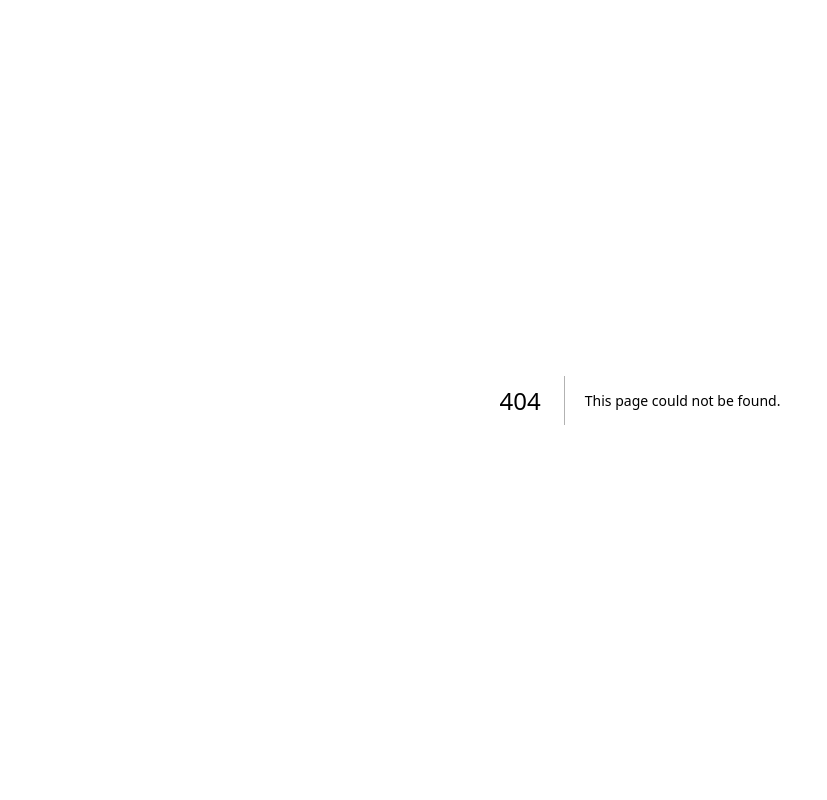
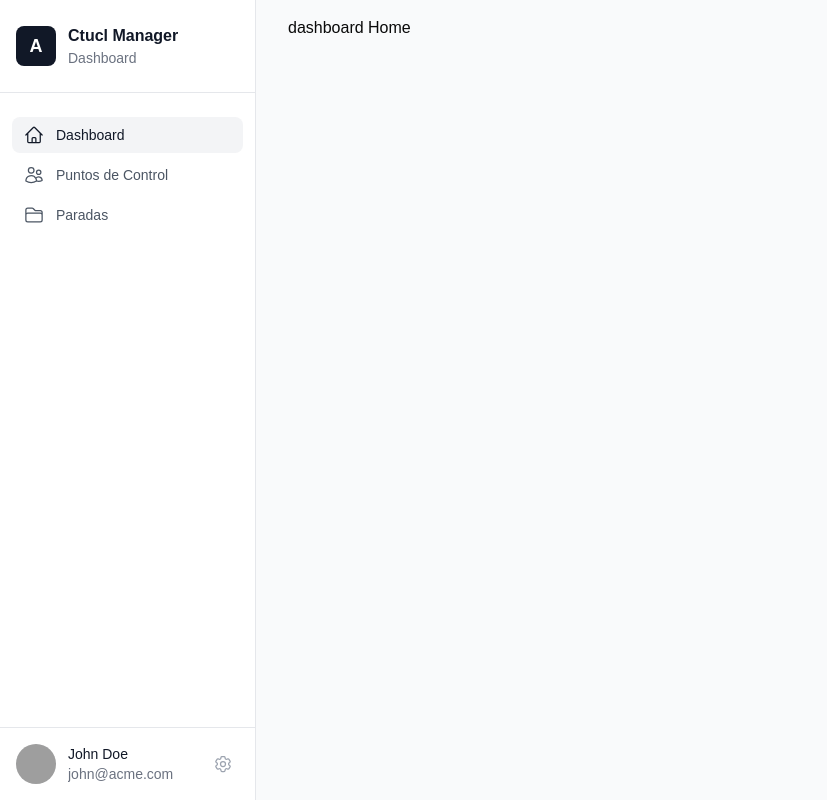
Before and after one commit to DesarrolloCTUCL/frontendctucl, a Next.js app: page /dashboard in a window 1280 px wide. Before the commit this address had no page. Shown: the whole page, without its empty margins (0-827 px from the left). Built offline with nearby package versions, Linux system fonts and the light colour scheme; grey boxes are pictures that could not be loaded.

Commit message:
update frontend

```diff
--- a/package.json
+++ b/package.json
@@ -9,6 +9,8 @@
     "lint": "next lint"
   },
   "dependencies": {
+    "@heroicons/react": "^2.2.0",
+    "@radix-ui/react-slot": "^1.1.2",
     "@types/js-cookie": "^3.0.6",
     "axios": "^1.7.9",
     "class-variance-authority": "^0.7.1",
@@ -16,8 +18,8 @@
     "js-cookie": "^3.0.5",
     "lucide-react": "^0.474.0",
     "next": "15.1.6",
-    "react": "^19.0.0",
-    "react-dom": "^19.0.0",
+    "react": "^18.3.1",
+    "react-dom": "^18.3.1",
     "tailwind-merge": "^3.0.1",
     "tailwindcss-animate": "^1.0.7"
   },
--- /dev/null
+++ b/src/app/dashboard/bus_stop/page.tsx
@@ -0,0 +1,10 @@
+export default function BusStop(){
+
+
+    return(
+        <>
+        Bus Page
+        </>
+    )
+
+}
--- /dev/null
+++ b/src/app/dashboard/charging_points/page.tsx
@@ -0,0 +1,10 @@
+export default function ChargingPoints(){
+
+
+
+    return(
+        <>
+            puntos de recarga
+        </>
+    );
+}
--- /dev/null
+++ b/src/app/dashboard/layout.tsx
@@ -0,0 +1,22 @@
+import SideBar from "@/components/side-bar";
+
+export default function Layout({
+    children,
+  }: Readonly<{
+    children: React.ReactNode;
+  }>){
+
+    return(
+      <html lang="es">
+      <body>
+        <div className="min-h-screen bg-gray-50 dark:bg-gray-950">
+          <SideBar />
+          <main className="lg:pl-64">
+            <div className="px-4 py-4 sm:px-6 lg:px-8">{children}</div>
+          </main>
+        </div>
+      </body>
+    </html>
+    )
+
+}
--- /dev/null
+++ b/src/app/dashboard/page.tsx
@@ -0,0 +1,10 @@
+export default function dashboard(){
+
+
+    return(
+        <>
+        dashboard Home
+        </>
+    )
+
+}
--- a/src/app/login/page.tsx
+++ b/src/app/login/page.tsx
@@ -1,6 +1,7 @@
 
 "use client"
 import { useState } from "react"
+import { useRouter } from "next/navigation";
 import { Eye, EyeOff } from "lucide-react"
 import { userAuthLogin } from "@/lib/auth"
 import { userAuht } from "@/types/user.types"
@@ -8,12 +9,18 @@ export default function Home() {
 const [showPassword, setShowPassword] = useState(false)
   const [email, setEmail] = useState("")
   const [password, setPassword] = useState("")
-
+  const router = useRouter();
   const handleSubmit = async(e: React.FormEvent) => {
     e.preventDefault()
     const credentials: userAuht = {email:email,password:password}
-    const response = await userAuthLogin(credentials);
-    console.log(response)
+    try {
+      const userData = await userAuthLogin(credentials);
+      router.push("/dashboard");
+      console.log("Usuario autenticado:", userData);
+
+    } catch (error: any) {
+      alert(error.response.data.message);
+    }
   }
 
   return (
--- /dev/null
+++ b/src/components/side-bar.tsx
@@ -0,0 +1,97 @@
+"use client"
+
+import * as React from "react"
+import Link from "next/link"
+import { usePathname } from "next/navigation"
+import {
+  ChartBarIcon,
+  FolderIcon,
+  HomeIcon,
+  InboxIcon,
+  UsersIcon,
+  Cog6ToothIcon,
+  Bars3Icon,
+  XMarkIcon,
+} from "@heroicons/react/24/outline"
+
+const navigation = [
+  { name: "Dashboard", href: "/dashboard", icon: HomeIcon,active:true },
+  { name: "Puntos de Control", href: "/dashboard/charging_points", icon: UsersIcon,active:false },
+  { name: "Paradas", href: "/dashboard/bus_stop", icon: FolderIcon,active:false },
+]
+
+export default function Sidebar() {
+  const [isOpen, setIsOpen] = React.useState(true)
+  const pathname = usePathname()
+
+  return (
+    <>
+      {/* Botón móvil */}
+
+      {/* Overlay para móvil */}
+      {isOpen && <div className="fixed inset-0 z-30 bg-gray-800/50 lg:hidden" onClick={() => setIsOpen(false)} />}
+
+      {/* Sidebar */}
+      <aside
+        className={`${
+          isOpen ? "translate-x-0" : "-translate-x-full"
+        } fixed inset-y-0 left-0 z-30 w-64 transform border-r border-gray-200 bg-white transition-transform duration-200 ease-in-out dark:border-gray-800 dark:bg-gray-900 lg:translate-x-0`}
+      >
+        {/* Header */}
+        <div className="border-b border-gray-200 px-4 py-6 dark:border-gray-800">
+          <div className="flex items-center gap-3">
+            <div className="flex h-10 w-10 items-center justify-center rounded-lg bg-gray-900 dark:bg-gray-800">
+              <span className="text-lg font-semibold text-white">A</span>
+            </div>
+            <div>
+              <h2 className="font-semibold text-gray-900 dark:text-white">Ctucl Manager</h2>
+              <p className="text-sm text-gray-500 dark:text-gray-400">Dashboard</p>
+            </div>
+          </div>
+        </div>
+
+        {/* Navigation */}
+        <nav className="space-y-1 px-3 py-6">
+          {navigation.map((item) => {
+            const isActive = pathname === item.href
+            return (
+              <Link
+                key={item.name}
+                href={item.href}
+                className={`flex items-center gap-3 rounded-lg px-3 py-2 text-sm font-medium transition-colors ${
+                  isActive
+                    ? "bg-gray-100 text-gray-900 dark:bg-gray-800 dark:text-white"
+                    : "text-gray-600 hover:bg-gray-50 hover:text-gray-900 dark:text-gray-400 dark:hover:bg-gray-800 dark:hover:text-white"
+                }`}
+              >
+                <item.icon className="h-5 w-5 flex-shrink-0" />
+                <span>{item.name}</span>
+              </Link>
+            )
+          })}
+        </nav>
+
+        {/* Footer */}
+        <div className="absolute bottom-0 left-0 right-0 border-t border-gray-200 bg-white px-4 py-4 dark:border-gray-800 dark:bg-gray-900">
+          <div className="flex items-center gap-3">
+            <img
+              src="/placeholder.svg?height=40&width=40"
+              alt="User avatar"
+              className="h-10 w-10 rounded-full bg-gray-100"
+            />
+            <div className="flex-1 truncate">
+              <h3 className="truncate text-sm font-medium text-gray-900 dark:text-white">John Doe</h3>
+              <p className="truncate text-sm text-gray-500 dark:text-gray-400">john@acme.com</p>
+            </div>
+            <button
+              type="button"
+              className="rounded-lg p-1.5 text-gray-400 hover:bg-gray-100 hover:text-gray-500 dark:hover:bg-gray-800 dark:hover:text-gray-300"
+            >
+              <Cog6ToothIcon className="h-5 w-5" />
+            </button>
+          </div>
+        </div>
+      </aside>
+    </>
+  )
+}
--- /dev/null
+++ b/src/components/ui/button.tsx
@@ -0,0 +1,56 @@
+import * as React from "react"
+import { Slot } from "@radix-ui/react-slot"
+import { cva, type VariantProps } from "class-variance-authority"
+
+import { cn } from "@/lib/utils"
+
+const buttonVariants = cva(
+  "inline-flex items-center justify-center gap-2 whitespace-nowrap rounded-md text-sm font-medium ring-offset-background transition-colors focus-visible:outline-none focus-visible:ring-2 focus-visible:ring-ring focus-visible:ring-offset-2 disabled:pointer-events-none disabled:opacity-50 [&_svg]:pointer-events-none [&_svg]:size-4 [&_svg]:shrink-0",
+  {
+    variants: {
+      variant: {
+        default: "bg-primary text-primary-foreground hover:bg-primary/90",
+        destructive:
+          "bg-destructive text-destructive-foreground hover:bg-destructive/90",
+        outline:
+          "border border-input bg-background hover:bg-accent hover:text-accent-foreground",
+        secondary:
+          "bg-secondary text-secondary-foreground hover:bg-secondary/80",
+        ghost: "hover:bg-accent hover:text-accent-foreground",
+        link: "text-primary underline-offset-4 hover:underline",
+      },
+      size: {
+        default: "h-10 px-4 py-2",
+        sm: "h-9 rounded-md px-3",
+        lg: "h-11 rounded-md px-8",
+        icon: "h-10 w-10",
+      },
+    },
+    defaultVariants: {
+      variant: "default",
+      size: "default",
+    },
+  }
+)
+
+export interface ButtonProps
+  extends React.ButtonHTMLAttributes<HTMLButtonElement>,
+    VariantProps<typeof buttonVariants> {
+  asChild?: boolean
+}
+
+const Button = React.forwardRef<HTMLButtonElement, ButtonProps>(
+  ({ className, variant, size, asChild = false, ...props }, ref) => {
+    const Comp = asChild ? Slot : "button"
+    return (
+      <Comp
+        className={cn(buttonVariants({ variant, size, className }))}
+        ref={ref}
+        {...props}
+      />
+    )
+  }
+)
+Button.displayName = "Button"
+
+export { Button, buttonVariants }
```
Also changed, not shown: src/lib/auth.ts (+8 -5 lines), src/middleware.ts (added, +16 -0 lines), 1 other file (tests, documents, lock files or other folders).
